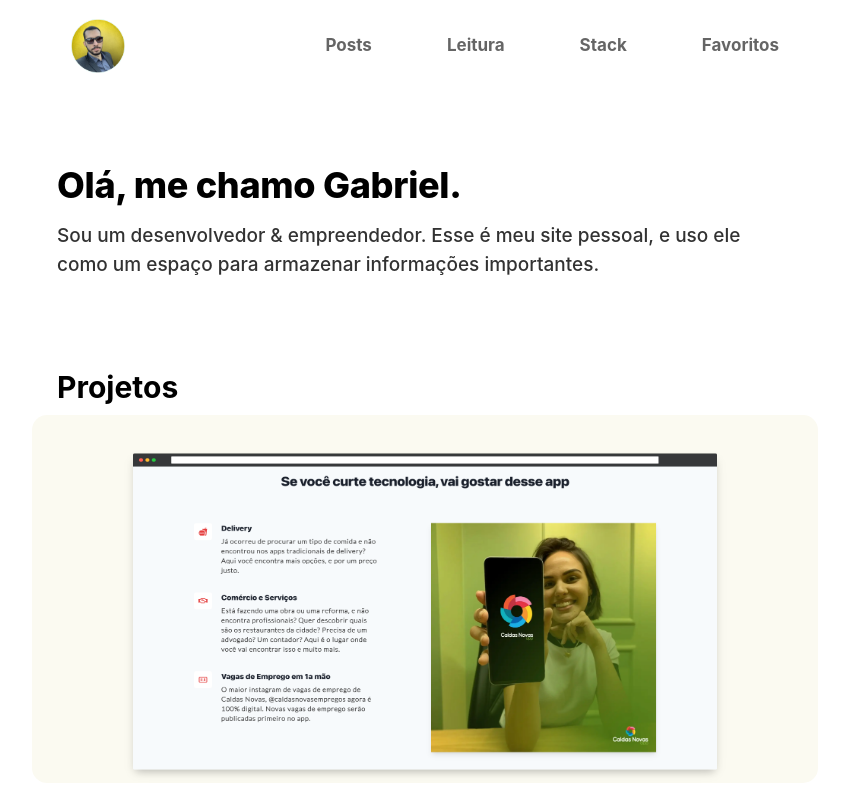
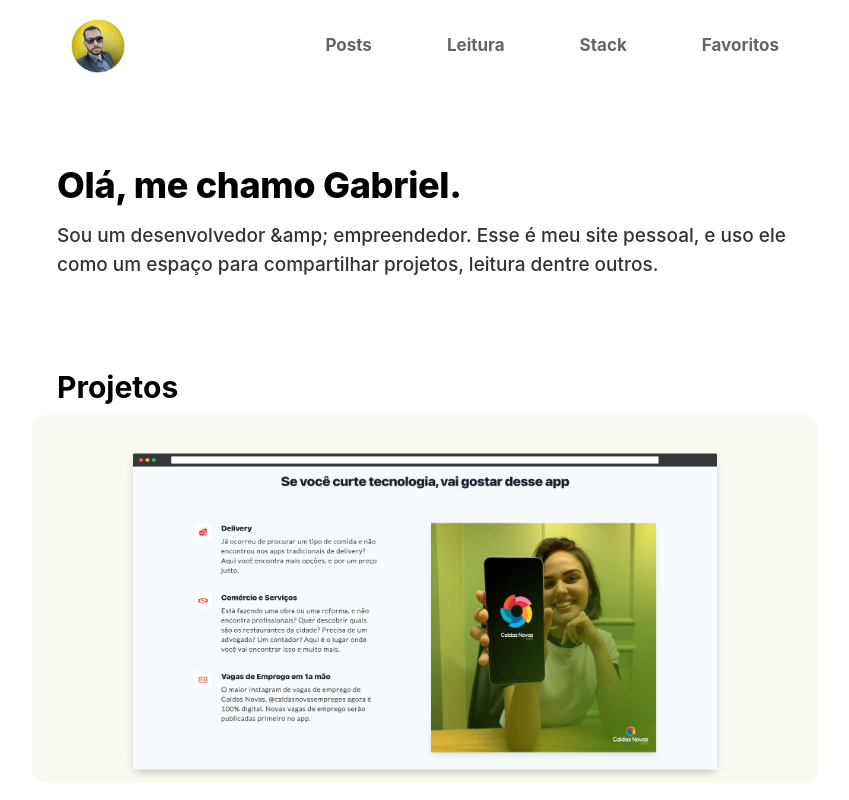
Before and after one commit to gabrielbarceloscn/gabriel-www, a Next.js app: page / in a window 1280 px wide. Shown: the top 800 px of the page, without its empty margins (215-1064 px from the left). Built offline with nearby package versions, Linux system fonts and the light colour scheme; no server answers.

Commit message:
SEO: configurei uma description customizada.

```diff
--- a/pages/bookmarks.jsx
+++ b/pages/bookmarks.jsx
@@ -2,6 +2,7 @@ import Page from "../components/page";
 import PageHeader from "../components/page-header";
 import {Box, Divider, Heading, Image, Link, SimpleGrid, Skeleton, Tag, Text, useColorModeValue as mode} from "@chakra-ui/react";
 import {formatDate} from "../lib/formatDate";
+import {NextSeo} from "next-seo";
 
 const BookmarkItem = ({title, excerpt, cover, type, link, created, tags}) => {
 
@@ -27,12 +28,14 @@ const BookmarkItem = ({title, excerpt, cover, type, link, created, tags}) => {
 }
 
 const Bookmarks = ({bookmarks}) => {
+const seoDescription = "Meus favoritos da internet: artigos, ferramentas, curiosidades, etc."
 
     return (
         <Page>
+            <NextSeo description={seoDescription}/>
             <PageHeader
                 title={"Favoritos"}
-                description={"Artigos, ferramentas, curiosidades, etc. Links podem vir a ser úteis em algum momento."}
+                description={seoDescription}
             />
 
             {bookmarks !== null && bookmarks.length > 0
--- a/pages/index.js
+++ b/pages/index.js
@@ -7,15 +7,21 @@ import PageHeader from "../components/page-header";
 
 import CnAppBanner from "../public/projects/caldasnovas-app.png";
 import Project from "../components/project";
+import {NextSeo} from "next-seo";
 
 const projects = [
     { title: 'Caldas Novas App', description: 'O aplicativo oficial de Caldas Novas - GO', link: 'https://caldasnovas.app', image: CnAppBanner },
 ]
 
 export default function Home({}) {
+    const seoDescription = "Sou um desenvolvedor  &amp; empreendedor. Esse é meu site pessoal, e uso ele como um espaço para compartilhar projetos, leitura dentre outros.";
+
     return (
         <Page>
-            <PageHeader title={"Olá, me chamo Gabriel."} description="Sou um desenvolvedor  &amp; empreendedor. Esse é meu site pessoal, e uso ele como um espaço para armazenar informações importantes."/>
+            <NextSeo
+                description={seoDescription}
+                />
+            <PageHeader title={"Olá, me chamo Gabriel."} description={seoDescription}/>
             <Heading as="h3" size="lg">Projetos</Heading>
             {projects.map(proj => (
                 <Project key={proj.title} {...proj}/>
--- a/pages/stack.jsx
+++ b/pages/stack.jsx
@@ -4,11 +4,15 @@ import {Box, Grid, Heading, Link as CLink, Tag, Text} from "@chakra-ui/react";
 import Image from "next/image";
 import {HiLink} from "react-icons/hi";
 import ToolCard from "../components/tool-card";
+import {NextSeo} from "next-seo";
 
 const Stack = ({items}) => {
+    const seoDescription = "Ferramentas que uso no dia-a-dia.";
+
     return (
         <Page>
-            <PageHeader title={"Stack"} description={"Todas as ferramentas que uso pra produzir."}/>
+            <NextSeo description={seoDescription}/>
+            <PageHeader title={"Stack"} description={seoDescription}/>
             {items
                 ?
                 <Grid templateColumns={["repeat(1, 1fr)", "repeat(2, 1fr)", "repeat(3, 1fr)"]} gap={{base: "20px", sm: "40px"}}>
```
